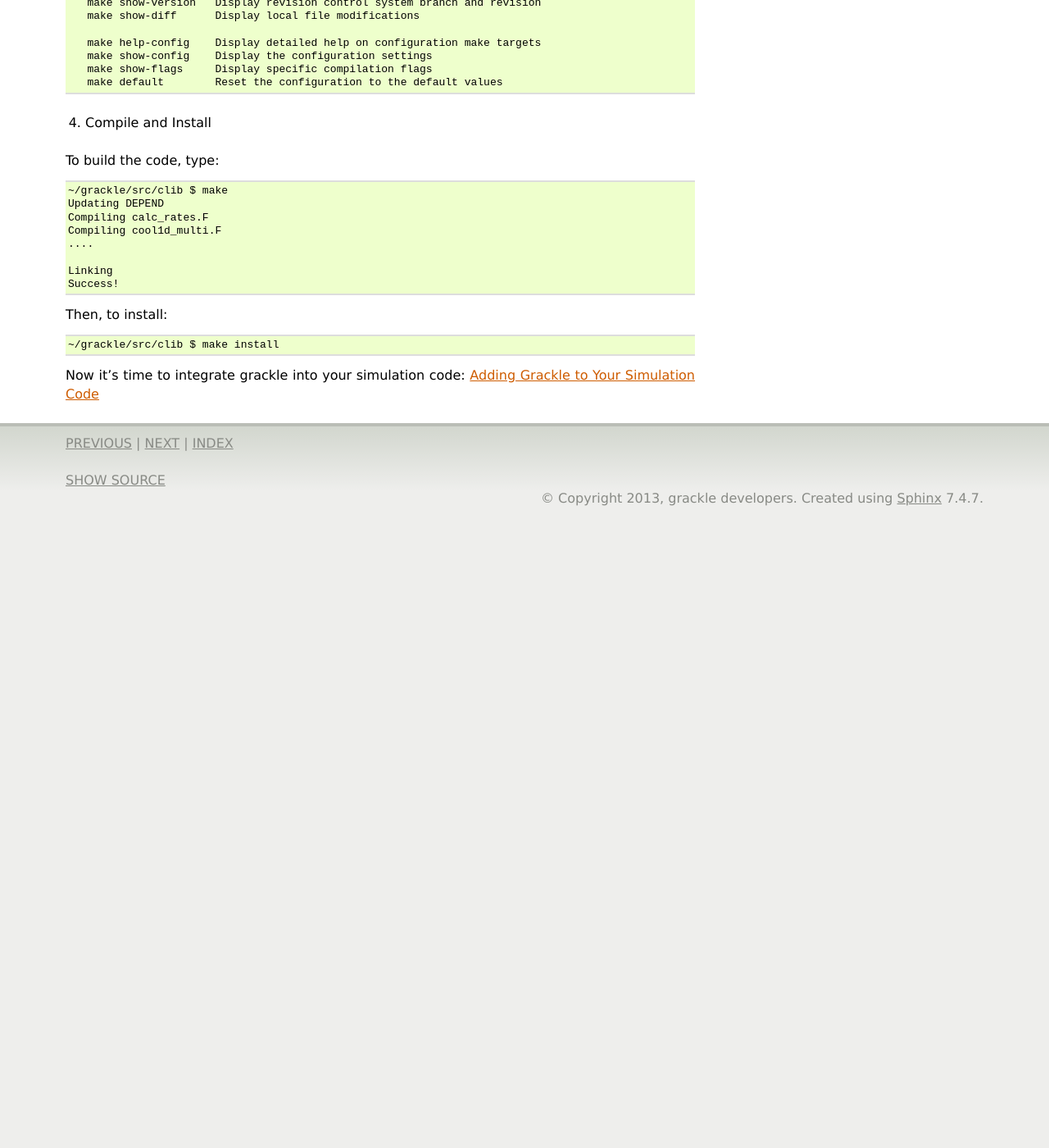
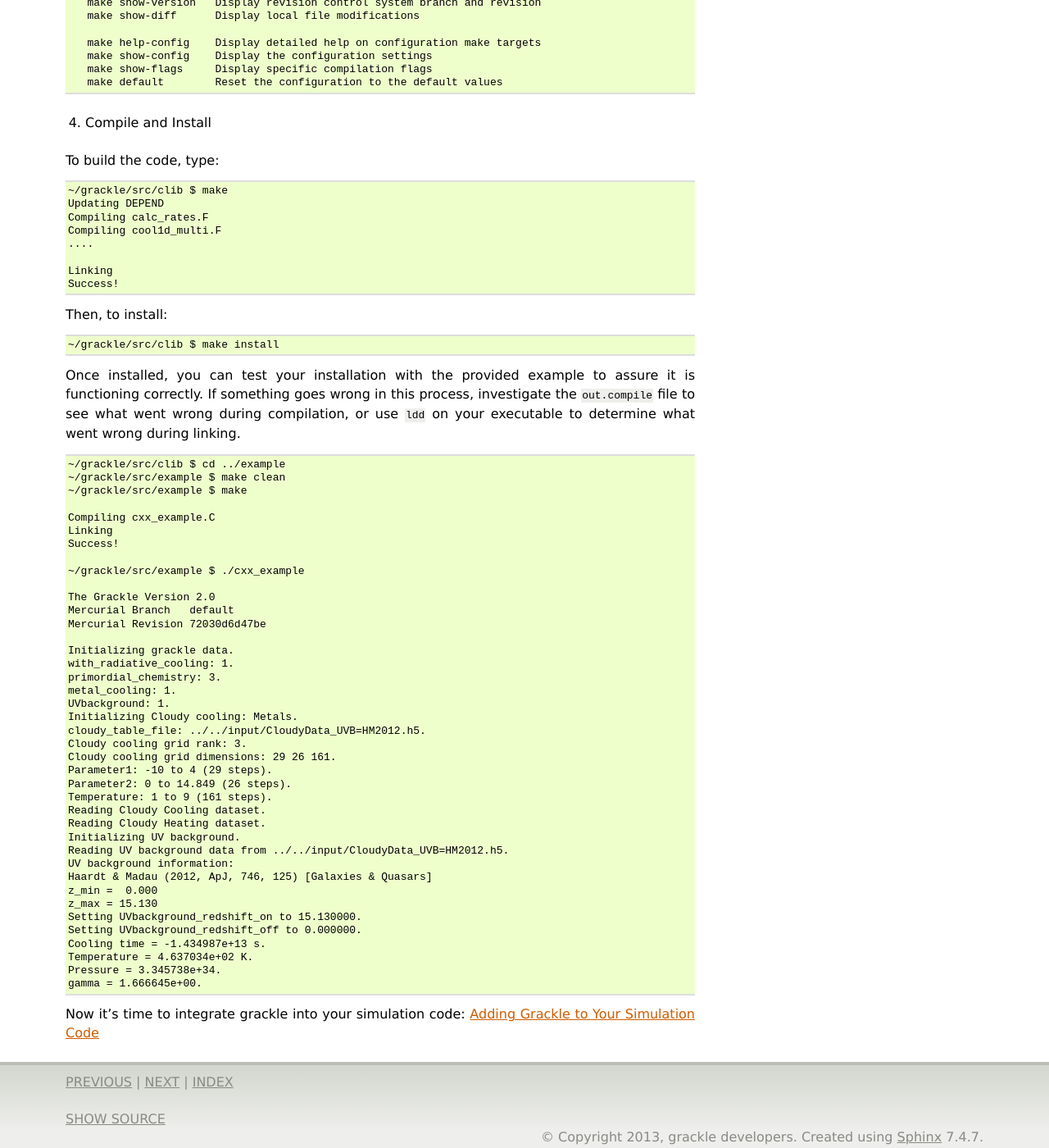
Before and after one commit to grackle-project/grackle, a Sphinx documentation site: the page built from doc/source/Installation.rst, in a window 1280 px wide and 1400 px high, scrolled down 2311 px. Shown: the whole window at 82% size. Built offline with Sphinx 7.4.7, drawn with Linux system fonts in a browser that asks for light colours; before the commit the page ends 2941 px from its top, so only the background shows below that.

Commit message:
Adding further documentation to the installation to use the example to test if grackle is functioning.

```diff
--- a/doc/source/Installation.rst
+++ b/doc/source/Installation.rst
@@ -193,4 +193,52 @@ Then, to install:
 
     ~/grackle/src/clib $ make install
 
+Once installed, you can test your installation with the provided example to
+assure it is functioning correctly.  If something goes wrong in this process,
+investigate the ``out.compile`` file to see what went wrong during compilation,
+or use ``ldd`` on your executable to determine what went wrong during linking.
+
+::
+
+    ~/grackle/src/clib $ cd ../example
+    ~/grackle/src/example $ make clean
+    ~/grackle/src/example $ make
+
+    Compiling cxx_example.C
+    Linking
+    Success!
+
+    ~/grackle/src/example $ ./cxx_example
+
+    The Grackle Version 2.0
+    Mercurial Branch   default
+    Mercurial Revision 72030d6d47be
+
+    Initializing grackle data.
+    with_radiative_cooling: 1.
+    primordial_chemistry: 3.
+    metal_cooling: 1.
+    UVbackground: 1.
+    Initializing Cloudy cooling: Metals.
+    cloudy_table_file: ../../input/CloudyData_UVB=HM2012.h5.
+    Cloudy cooling grid rank: 3.
+    Cloudy cooling grid dimensions: 29 26 161.
+    Parameter1: -10 to 4 (29 steps).
+    Parameter2: 0 to 14.849 (26 steps).
+    Temperature: 1 to 9 (161 steps).
+    Reading Cloudy Cooling dataset.
+    Reading Cloudy Heating dataset.
+    Initializing UV background.
+    Reading UV background data from ../../input/CloudyData_UVB=HM2012.h5.
+    UV background information:
+    Haardt & Madau (2012, ApJ, 746, 125) [Galaxies & Quasars]
+    z_min =  0.000
+    z_max = 15.130
+    Setting UVbackground_redshift_on to 15.130000.
+    Setting UVbackground_redshift_off to 0.000000.
+    Cooling time = -1.434987e+13 s.
+    Temperature = 4.637034e+02 K.
+    Pressure = 3.345738e+34.
+    gamma = 1.666645e+00.
+
 Now it's time to integrate grackle into your simulation code: :ref:`integration`
```
